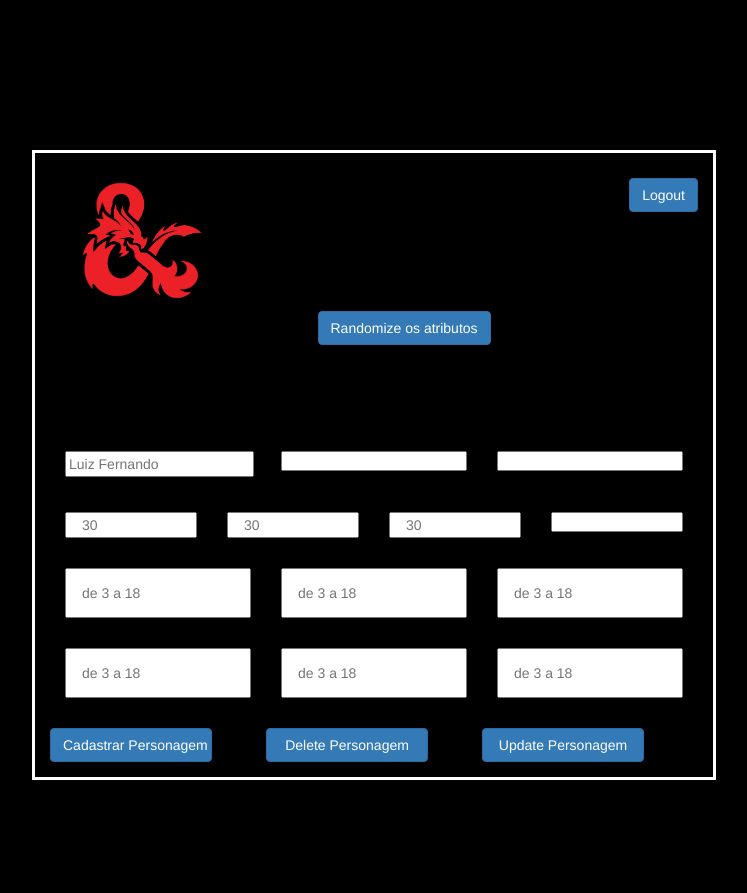
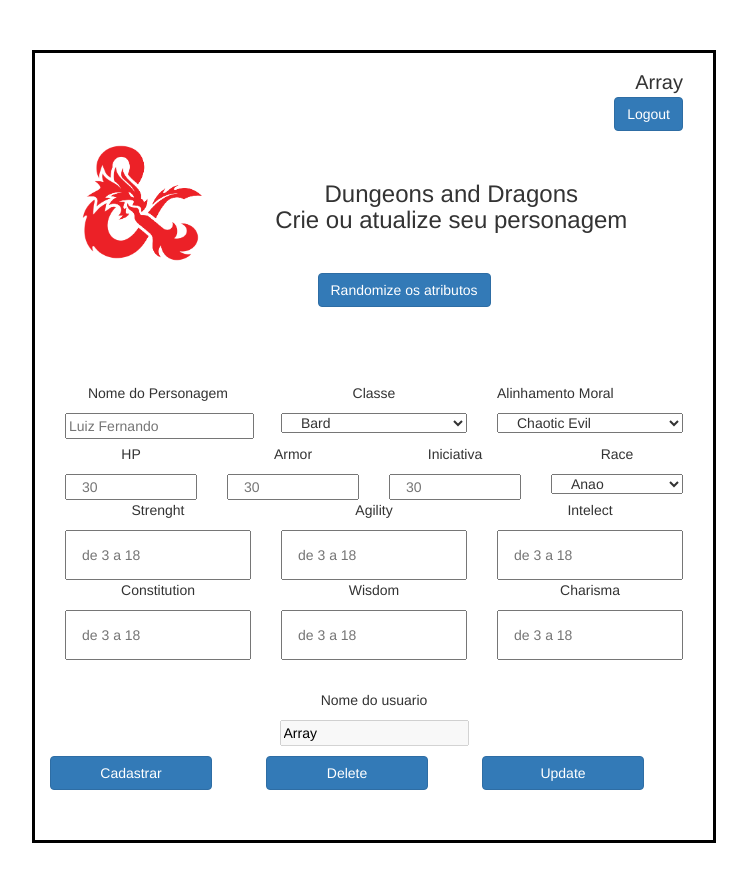
Before and after one commit to luifon/RPG, a PHP site: page /projeto_personagem.php in a window 1280 px wide. Shown: the whole page, without its empty margins (266-1013 px from the left). Before the commit the page ends 780 px from the top, so only its background shows below. Run offline with PHP 8.4, Linux system fonts and the light colour scheme; the visitor is signed in with stand-in values (Sample User, id 1); some libraries are stand-ins or nearby versions.

Commit message:
codigo pronto com as seguintes alterações: mudanças de interface, correção de conexão com o banco de dados e a relação entre usuario e personagem, mensagem de sucesso, mudança na área de login e validação de e-mail

```diff
--- a/projeto_login_css.css
+++ b/projeto_login_css.css
@@ -4,10 +4,11 @@
 
 .login-box{
 	margin: auto;
-	margin-top: 150px;
+	margin-top: 50px;
 	width: 60%;
-	border: 3px solid white;
+	border: 3px solid black;
 	padding: 15px;
+	padding-bottom: 50px;
 }
 .atri{
 	height: 50px;
@@ -21,6 +22,6 @@
 .make-a-padding{
 	padding-bottom: 100px;
 }
-select{
-	color: white;
+body{
+	padding-bottom: 50px;
 }
--- a/projeto_personagem.php
+++ b/projeto_personagem.php
@@ -9,15 +9,20 @@
 
 	</head>
 	<div class="container-fluid">
-		<body style="background-color: black">
+		<body style="background-color: white">
 			<div class="container">
 				<div class="login-box row">
-					<div class="col-sm-12">
-						<p class="text-white" >
-							<form method="POST" action="login.php"><p class="text-white" style="position: absolute; right:0;"><?php session_start(); echo $_SESSION['user'];?><button class="btn btn-primary" name="logout" value="logout" type="submit"> Logout</button></p></form>
-						</p>
-						<a href="projeto_login.html"><img class= "col-sm-4" style="width:25%;" src="Ampersand Transparent.png"></a>
-						<h3 class=" text-center text-white" style="padding-bottom: 20px; margin-top: 50px;"> Dungeons and Dragons <p>Crie ou atualize seu personagem</p></h3>
+					<div class="col-sm-12" style="text-align: right;">
+						<form method="POST" action="login.php">
+							<p class="" style="position: absolute; right:0;">
+								<div style="font-size: 20px;">
+									<?php session_start(); echo $_SESSION['user'];?>
+								</div>
+								<button class="btn btn-primary" name="logout" value="logout" type="submit"> Logout</button>
+							</p>
+						</form>
+						<a href="projeto_login.php"><img class= "col-sm-4" style="width:25%;" src="Ampersand Transparent.png"></a>
+						<h3 class=" text-center " style="padding-bottom: 20px; margin-top: 50px;"> Dungeons and Dragons <p>Crie ou atualize seu personagem</p></h3>
 					</div>
 					<div class="row">
 						<p class="col-sm-5 make-a-padding"> </p>
@@ -26,11 +31,11 @@
 
 
 					<form action="cadastroPersonagem.php" method="POST">
-						<div class="personagem text-white col-sm-4">
+						<div class="personagem  col-sm-4">
 							<p class="text-center">Nome do Personagem</p>
 							<input id="nome_personagem" name="nome_personagem" placeholder="Luiz Fernando" required/>
 						</div>
-						<div class="personagem text-white col-sm-4">
+						<div class="personagem  col-sm-4">
 							<p class="text-center">Classe</p>
 							<select name="hero_class"	id="hero_class" class="col-sm-12">
 								<option value = "Barbarian"> Barbarian </option>
@@ -47,8 +52,8 @@
 								<option value = "Wizard"> Wizard </option>
 							</select>
 						</div>
-						<div class="personagem text-white col-sm-4">
-							<p class="text-center"> Alinhamento Moral</p>
+						<div class="personagem  col-sm-4">
+							<p class="'text'-center"> Alinhamento Moral</p>
 							<!-- <input name="alin"	id="alin" class="col-xs-12" placeholder="Chaotic Evil"/> -->
 							<select name="alin"	id="alin" class="col-sm-12">
 								<option value = "Lawfull Good"> Lawfull Good </option>
@@ -63,19 +68,19 @@
 							</select>
 							<p class="col-sm-3"></p>
 						</div>
-						<div class="personagem text-white col-sm-3">
+						<div class="personagem  col-sm-3">
 							<p class="text-center col-xs-12"> HP</p>
 							<input name="hp" id="hp" class="col-xs-12" placeholder="30" required />
 						</div>
-						<div class="personagem text-white col-sm-3">
+						<div class="personagem  col-sm-3">
 							<p class="text-center col-xs-12"> Armor</p>
 							<input name="armor" id="armor" class="col-xs-12" placeholder="30" required/>
 						</div>
-						<div class="personagem text-white col-sm-3">
+						<div class="personagem  col-sm-3">
 							<p class="text-center col-xs-12"> Iniciativa</p>
 							<input name="init" id="init" class="col-xs-12" placeholder="30" required/>
 						</div>
-						<div class="personagem text-white col-sm-3">
+						<div class="personagem  col-sm-3">
 							<p class="text-center col-xs-12"> Race</p>
 							<select name="race" id="race" class="col-xs-12">
 								<option value="Humano"> Humano </option>
@@ -87,37 +92,42 @@
 							</select>
 						</div>
 						<div class="atributos margin-bottom">
-							<div class="personagem text-white col-sm-4">
+							<div class="personagem  col-sm-4">
 								<p class="text-center col-xs-12"> Strenght</p>
 								<input name="stre" id="stre" class="col-xs-12 atri" placeholder="de 3 a 18" required/>
 							</div>
-							<div class="personagem text-white col-sm-4">
+							<div class="personagem  col-sm-4">
 								<p class="text-center col-xs-12"> Agility</p>
 								<input name="agi" id="agi" class="col-xs-12 atri" placeholder="de 3 a 18" required/>
 							</div>
-							<div class="personagem text-white col-sm-4">
+							<div class="personagem  col-sm-4">
 								<p class="text-center col-xs-12"> Intelect</p>
 								<input name="inte" id="inte" class="col-xs-12 atri" placeholder="de 3 a 18" required/>
 							</div>
-							<div class="personagem text-white col-sm-4">
+							<div class="personagem  col-sm-4">
 								<p class="text-center col-xs-12"> Constitution</p>
 								<input name="const" id="const" class="col-xs-12 atri" placeholder="de 3 a 18" required/>
 							</div>
-							<div class="personagem text-white col-sm-4">
+							<div class="personagem  col-sm-4">
 								<p class="text-center col-xs-12"> Wisdom</p>
 								<input name="wis" id="wis" class="col-xs-12 atri" placeholder="de 3 a 18" required/>
 							</div>
-							<div class="personagem text-white col-sm-4">
+							<div class="personagem  col-sm-4">
 								<p class="text-center col-xs-12"> Charisma</p>
 								<input name="car" id="car" class="col-xs-12 atri" placeholder="de 3 a 18" required/>
 								<p class="make-a-padding"></p>
 							</div>
+							<div class="nomeUser text-center" style="position: center; margin-bottom: 10px;">
+								<p>Nome do usuario</p>
+								<input value="<?php echo $_SESSION['user'];?>" mame="qualquer" disabled="disabled">
+								<input value="<?php echo $_SESSION['user'];?>" id="nome_user" name="nome_user" type="hidden">
+							</div>
 							<div class="botoes">
-								<button class="btn btn-primary col-sm-3" type="submit" name="cadastrarPersonagem" value="cadastrarPersonagem">Cadastrar Personagem</button>
+								<button class="btn btn-primary col-sm-3" type="submit" name="cadastrarPersonagem" value="cadastrarPersonagem">Cadastrar</button>
 								<p class="col-sm-1"></p>
-								<button class="btn btn-primary col-sm-3" type="submit" name="deletePersonagem" value="deletePersonagem">Delete Personagem</button>
+								<button class="btn btn-primary col-sm-3" type="submit" name="deletePersonagem" value="deletePersonagem">Delete</button>
 								<p class="col-sm-1"></p>
-								<button class="btn btn-primary col-sm-3" type="submit" name="updatePersonagem" value="updatePersonagem">Update Personagem</button>
+								<button class="btn btn-primary col-sm-3" type="submit" name="updatePersonagem" value="updatePersonagem">Update</button>
 							</div>
 						</div>
 
```
Also changed, not shown: cadastro.php (+3 -4 lines), cadastroPersonagem.php (+7 -9 lines), login.php (+4 -5 lines), projeto_login.html (deleted, +0 -38 lines), projeto_login.php (added, +38 -0 lines), projeto_registro.html (deleted, +0 -40 lines), projeto_registro.php (added, +40 -0 lines).
